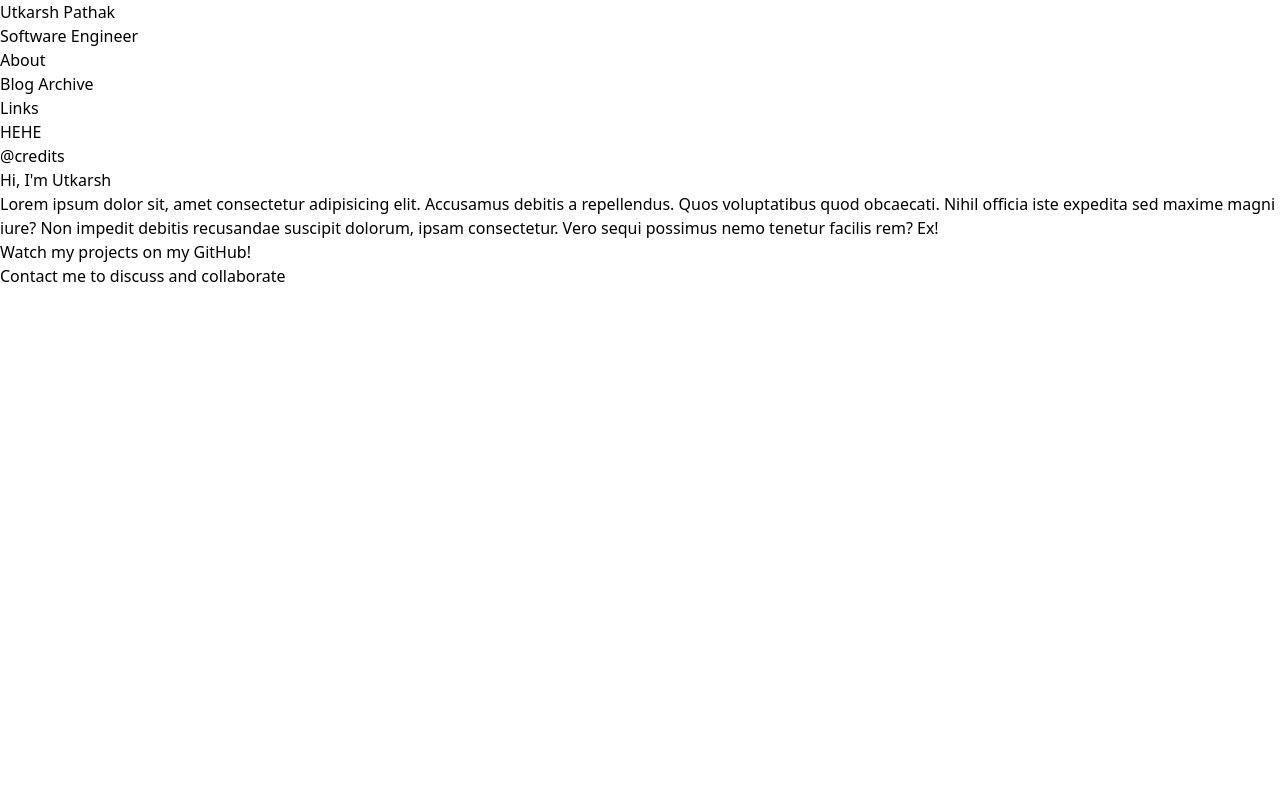
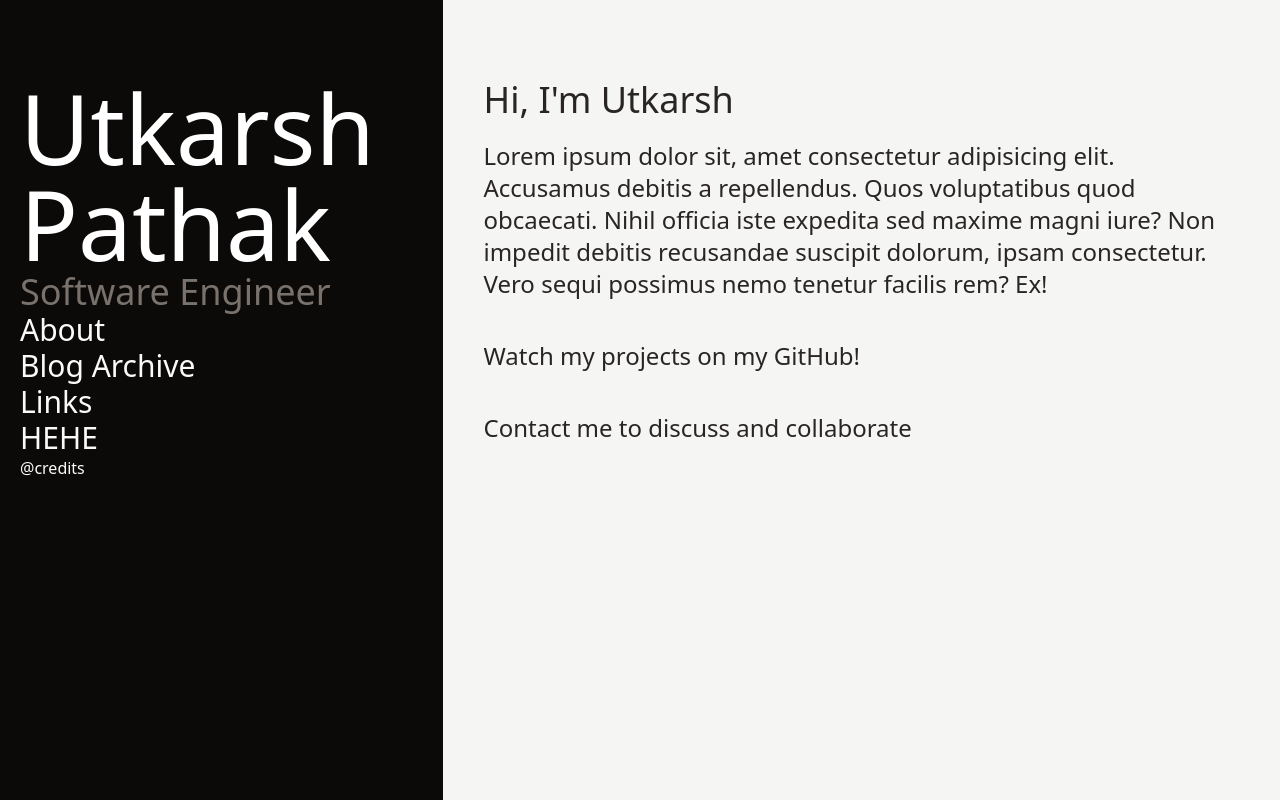
Before and after one commit to OLDHel1Otrope/OLDHel1Otrope.github.io, a plain HTML site: page index.htm in a window 1280 px wide. Drawn offline with nearby package versions, Linux system fonts and the light colour scheme.

Commit message:
Update index.htm

```diff
--- a/index.htm
+++ b/index.htm
@@ -1,44 +1,52 @@
 <!DOCTYPE html>
 <html lang="en">
-
   <head>
-    <meta charset="UTF-8">
-    <meta name="viewport" content="width=device-width, initial-scale=1.0">
+    <meta charset="UTF-8" />
+    <meta name="viewport" content="width=device-width, initial-scale=1.0" />
     <title>3D Website with Three.js</title>
     <script src="https://unpkg.com/@tailwindcss/browser@4"></script>
   </head>
 
   <body>
-    <div className="flex flex-col md:flex-row h-screen">
-        <div className="flex flex-col w-full h-130 md:w-170 md:h-full bg-stone-950 text-left p-5 pt-20 gap-0">
-          <div className="text-8xl text-white  font-display font-[500] hover:text-stone-400 cursor-pointer">
+    <div class="flex flex-col md:flex-row h-screen">
+      <div
+        class="flex flex-col w-full h-130 md:w-170 md:h-full bg-stone-950 text-left p-5 pt-20 gap-0"
+      >
+        <div
+          class="text-8xl text-white   font-[500] hover:text-stone-400 cursor-pointer"
+        >
           Utkarsh Pathak
         </div>
         <div id="canvas"></div>
-          <div className="text-4xl text-stone-500  font-display font-[300]">
+        <div class="text-4xl text-stone-500   font-[300]">
           Software Engineer
         </div>
-          <div className="flex flex-col text-3xl text-stone-50">
-            <div className="font-display font-[300]">About</div>
-            <div className="font-display font-[300]">Blog Archive</div>
-            <div className="font-display font-[300]">Links</div>
-            <div className="font-display font-[300]">HEHE</div>
+        <div class="flex flex-col text-3xl text-stone-50">
+          <div class=" font-[300]">About</div>
+          <div class=" font-[300]">Blog Archive</div>
+          <div class=" font-[300]">Links</div>
+          <div class=" font-[300]">HEHE</div>
         </div>
-          <div className="text-stone-50 font-display font-[300]"> @credits</div>
+        <div class="text-stone-50  font-[300]">@credits</div>
       </div>
-        <div className="flex flex-col w-full h-full bg-stone-100 text-left pt-20 px-10 ">
-          <h1 className="text-4xl text-stone-800 font-medium">Hi, I'm Utkarsh</h1>
-          <p className="text-2xl text-stone-800 font-medium py-5">
+      <div
+        class="flex flex-col w-full h-full bg-stone-100 text-left pt-20 px-10 "
+      >
+        <h1 class="text-4xl text-stone-800 font-medium">Hi, I'm Utkarsh</h1>
+        <p class="text-2xl text-stone-800 font-medium py-5">
           Lorem ipsum dolor sit, amet consectetur adipisicing elit. Accusamus
-            debitis a repellendus. Quos voluptatibus quod obcaecati. Nihil
-            officia iste expedita sed maxime magni iure? Non impedit debitis
-            recusandae suscipit dolorum, ipsam consectetur. Vero sequi possimus
-            nemo tenetur facilis rem? Ex!
+          debitis a repellendus. Quos voluptatibus quod obcaecati. Nihil officia
+          iste expedita sed maxime magni iure? Non impedit debitis recusandae
+          suscipit dolorum, ipsam consectetur. Vero sequi possimus nemo tenetur
+          facilis rem? Ex!
         </p>
-          <p  className="text-2xl text-stone-800 font-medium py-5">Watch my projects on my GitHub!</p>
-          <p  className="text-2xl text-stone-800 font-medium py-5">Contact me to discuss and collaborate</p>
+        <p class="text-2xl text-stone-800 font-medium py-5">
+          Watch my projects on my GitHub!
+        </p>
+        <p class="text-2xl text-stone-800 font-medium py-5">
+          Contact me to discuss and collaborate
+        </p>
       </div>
     </div>
   </body>
-
 </html>
```
Lines whose indentation alone changed are shown as unchanged.
